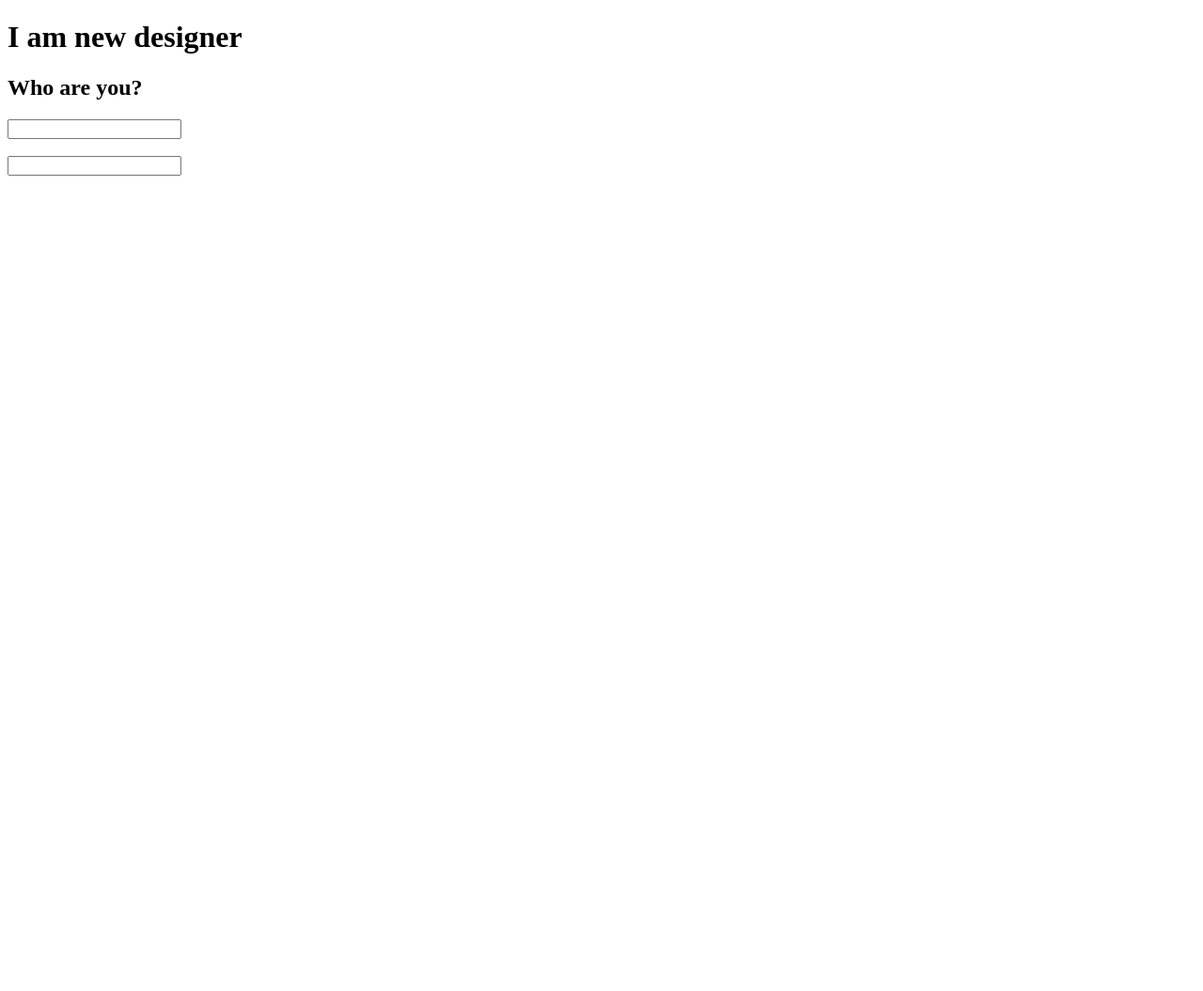
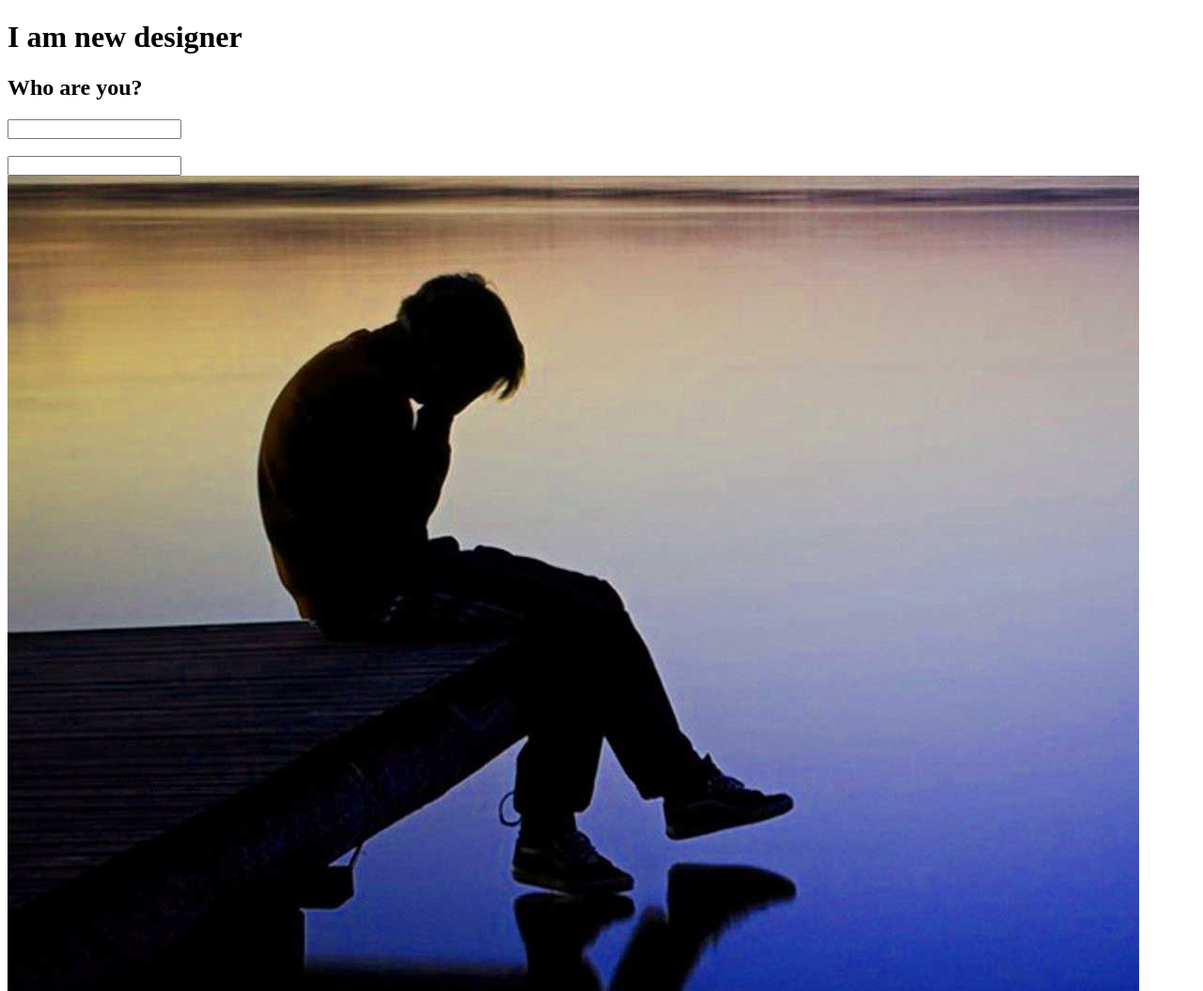
Before and after one commit to adnansani587/Adnan-Designer, a plain HTML site: page index.html in a window 1280 px wide. Shown: the top 1055 px of the page at 94% size. Before the commit the page ends 800 px from the top, so only its background shows below. Drawn offline with Linux system fonts and the light colour scheme.

Commit message:
picture add

```diff
--- a/index.html
+++ b/index.html
@@ -12,5 +12,7 @@
     <input type="text">
     <br><br>
     <input type="passward">
+    <img src="Adnan-Designer/adnan.jpg" alt="">
+
 </body>
 </html>
```
Also changed, not shown: adnan.jpg (added), butterfly.png (added).
